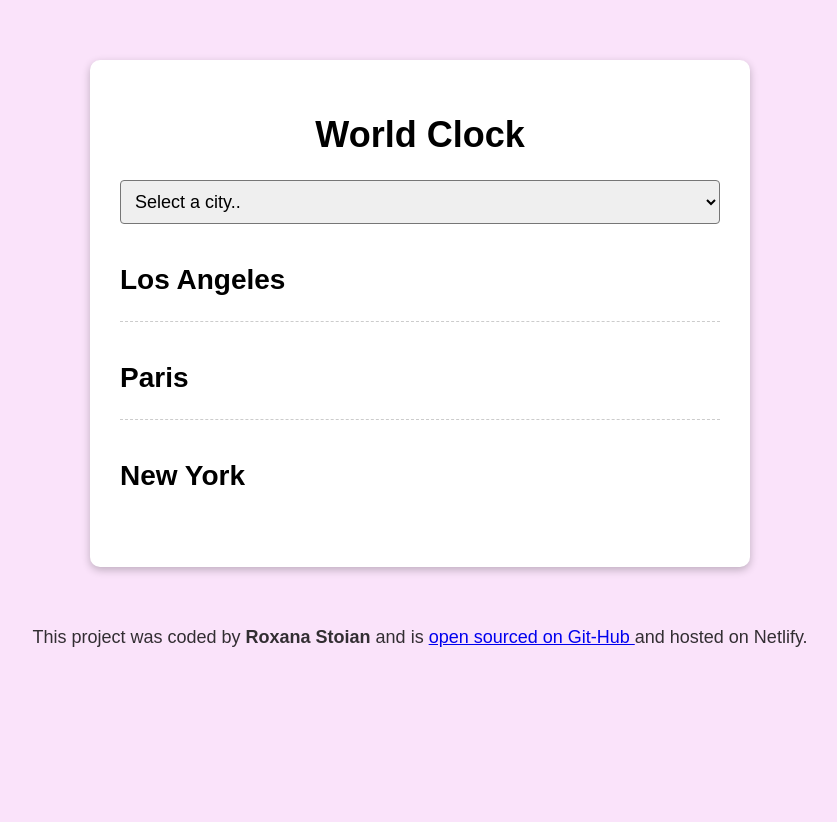
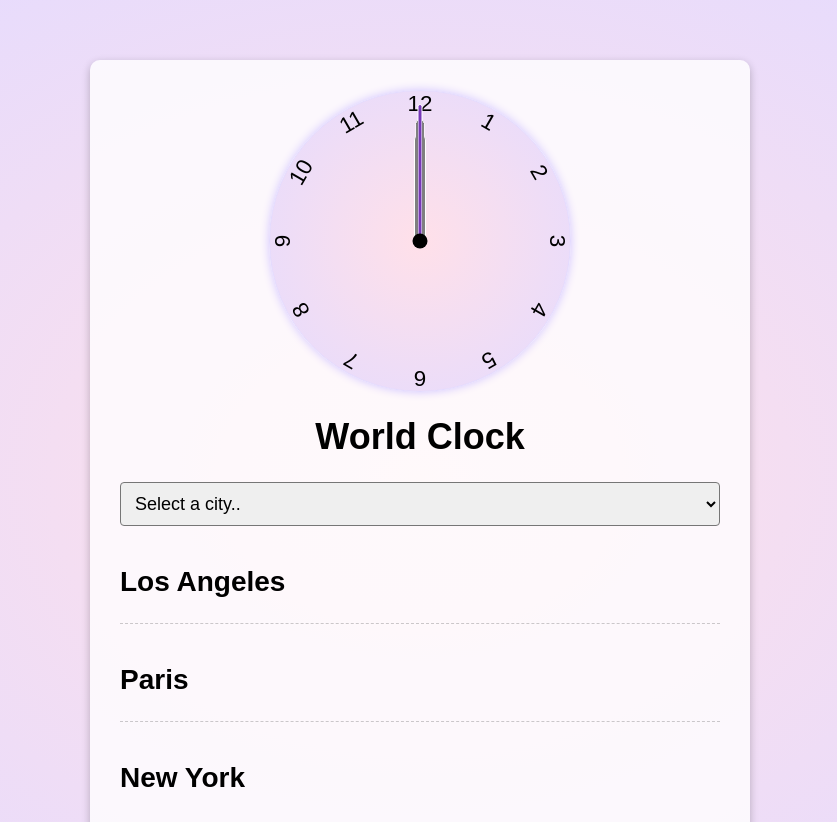
Before and after one commit to roxanastoian/world-clock-app, a plain HTML site: page index.html in a window 1280 px wide. Shown: the top 822 px of the page, without its empty margins (220-1057 px from the left). Before the commit the page ends 800 px from the top, so only its background shows below. Drawn offline with nearby package versions, Linux system fonts and the light colour scheme; a script that the page names is missing.

Commit message:
Added clock feature
Only shows current time

```diff
--- a/css/style.css
+++ b/css/style.css
@@ -1,5 +1,5 @@
 body {
-  background-color: #fae3fa;
+  background: radial-gradient(rgb(255, 224, 233) 0%, rgb(228, 219, 255) 100%);
   font-family: sans-serif;
 }
 
@@ -15,7 +15,7 @@ h2 {
 .container {
   max-width: 600px;
   margin: 60px auto;
-  background-color: white;
+  background-color: rgb(255, 255, 255, 0.8);
   padding: 30px;
   border-radius: 10px;
   box-shadow: rgba(0, 0, 0, 0.24) 0px 3px 8px;
@@ -61,3 +61,104 @@ footer {
   font-size: 18px;
   color: rgb(0, 0, 0, 0.8);
 }
+
+.clock {
+  margin: auto;
+  width: 50%;
+  height: 300px;
+  background: radial-gradient(rgb(255, 224, 233) 0%, rgb(228, 219, 255) 100%);
+  box-shadow: 0px 0px 10px rgb(210, 196, 255);
+  border-radius: 50%;
+  border: 1px solid rgb(228, 219, 255);
+  position: relative;
+}
+
+.clock .number {
+  --rotation: 0;
+  position: absolute;
+  width: 100%;
+  height: 100%;
+  text-align: center;
+  transform: rotate(var(--rotation));
+  font-size: 1.4rem;
+}
+
+.clock .number1 {
+  --rotation: 30deg;
+}
+.clock .number2 {
+  --rotation: 60deg;
+}
+.clock .number3 {
+  --rotation: 90deg;
+}
+.clock .number4 {
+  --rotation: 120deg;
+}
+.clock .number5 {
+  --rotation: 150deg;
+}
+.clock .number6 {
+  --rotation: 180deg;
+}
+.clock .number7 {
+  --rotation: 210deg;
+}
+.clock .number8 {
+  --rotation: 240deg;
+}
+.clock .number9 {
+  --rotation: 270deg;
+}
+.clock .number10 {
+  --rotation: 300deg;
+}
+.clock .number11 {
+  --rotation: 330deg;
+}
+
+.clock .hand {
+  --rotation: 0;
+  position: absolute;
+  bottom: 50%;
+  left: 50%;
+
+  background-color: black;
+  border: 1px solid white;
+  border-top-left-radius: 10px;
+  border-top-right-radius: 10px;
+  z-index: 10;
+  transform-origin: bottom;
+  transform: translateX(-50%) rotate(calc(var(--rotation) * 1deg));
+}
+
+.clock::after {
+  content: "";
+  position: absolute;
+  background-color: black;
+  z-index: 11;
+  width: 15px;
+  height: 15px;
+  top: 50%;
+  left: 50%;
+  transform: translate(-50%, -50%);
+  border-radius: 50%;
+}
+
+.clock .hand.second {
+  width: 3px;
+  height: 45%;
+  background-color: rgb(119, 56, 183);
+}
+
+.clock .hand.minute {
+  width: 7px;
+  height: 40%;
+  background-color: black;
+}
+
+.clock .hand.hour {
+  width: 10px;
+  height: 35%;
+  background-color: black;
+}
--- a/index.html
+++ b/index.html
@@ -10,6 +10,23 @@
   </head>
   <body>
     <div class="container">
+      <div class="clock">
+        <div class="hand hour" data-hour-hand></div>
+        <div class="hand minute" data-minute-hand></div>
+        <div class="hand second" data-second-hand></div>
+        <div class="number number1">1</div>
+        <div class="number number2">2</div>
+        <div class="number number3">3</div>
+        <div class="number number4">4</div>
+        <div class="number number5">5</div>
+        <div class="number number6">6</div>
+        <div class="number number7">7</div>
+        <div class="number number8">8</div>
+        <div class="number number9">9</div>
+        <div class="number number10">10</div>
+        <div class="number number11">11</div>
+        <div class="number number12">12</div>
+      </div>
       <h1>World Clock</h1>
 
       <select id="city">
--- a/javascript/index.js
+++ b/javascript/index.js
@@ -68,3 +68,25 @@ setInterval(updateTime, 1000);
 
 let citiesSelectElement = document.querySelector("#city");
 citiesSelectElement.addEventListener("change", updateCity);
+
+setInterval(setClock, 1000);
+
+let hourHand = document.querySelector("[data-hour-hand]");
+let minuteHand = document.querySelector("[data-minute-hand]");
+let secondHand = document.querySelector("[data-second-hand]");
+
+function setClock() {
+  let currentDate = new Date();
+  let secondsRatio = currentDate.getSeconds() / 60;
+  let minutesRatio = (secondsRatio + currentDate.getMinutes()) / 60;
+  let hoursRatio = (minutesRatio + currentDate.getHours()) / 12;
+  setRotation(secondHand, secondsRatio);
+  setRotation(minuteHand, minutesRatio);
+  setRotation(hourHand, hoursRatio);
+}
+
+function setRotation(element, rotationRatio) {
+  element.style.setProperty("--rotation", rotationRatio * 360);
+}
+
+setClock();
```
